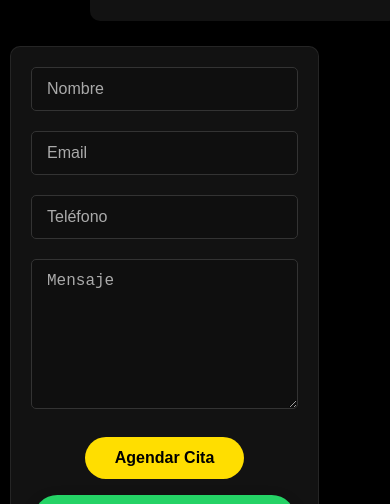
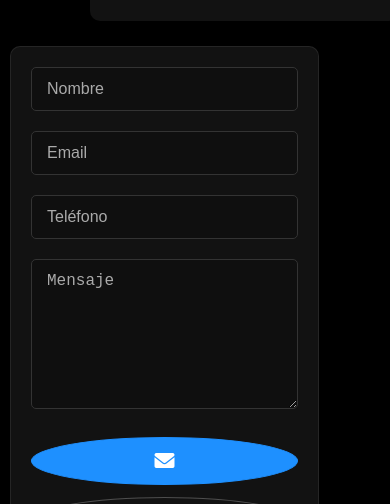
Before and after one commit to nahuimoreno/morreydetailing, a plain HTML site: page index.html in a window 390 px wide. Shown: the part 4517-5021 px from the top of the page. Drawn offline with Linux system fonts and the light colour scheme.

Commit message:
resuelvo conflicto y mantengo mi versión actual

```diff
--- a/index.html
+++ b/index.html
@@ -186,8 +186,12 @@
                             <textarea placeholder="Mensaje" required></textarea>
                         </div>
                         <div class="form-actions">
-                            <button type="submit" class="btn btn-primary btn-cta">Agendar Cita</button>
-                            <a href="https://wa.me/5491156359321?text=Hola%20Morrey%20Detailing,%20quiero%20agendar%20una%20cita" class="btn btn-whatsapp" target="_blank" rel="noopener noreferrer"><i class="fab fa-whatsapp"></i> Chatear por WhatsApp</a>
+                            <button type="submit" class="btn btn-email btn-icon" aria-label="Enviar por email">
+                                <i class="fas fa-envelope"></i>
+                            </button>
+                            <a href="https://wa.me/5491156359321?text=Hola%20Morrey%20Detailing,%20quiero%20agendar%20una%20cita" class="btn btn-whatsapp btn-icon" target="_blank" rel="noopener noreferrer" aria-label="WhatsApp">
+                                <i class="fab fa-whatsapp"></i>
+                            </a>
                         </div>
                     </form>
                 </div>
--- a/styles.css
+++ b/styles.css
@@ -717,6 +717,36 @@ footer {
     font-size: 1rem; /* igual que el texto para misma altura visual */
 }
 
+/* Variante de icono: mismo tamaño para email y WhatsApp */
+.btn-icon {
+    display: inline-flex;
+    align-items: center;
+    justify-content: center;
+    width: 48px;
+    height: 48px;
+    border-radius: 50%;
+    padding: 0;
+    border: 1px solid rgba(255, 255, 255, 0.25);
+    background: transparent;
+}
+.btn-icon i { font-size: 20px; line-height: 1; }
+.btn-icon:hover { transform: translateY(-2px); box-shadow: 0 5px 15px rgba(255,255,255,0.12); }
+
+/* WhatsApp como solo logo */
+.btn-whatsapp.btn-icon {
+    background: transparent;
+    border-color: rgba(255, 255, 255, 0.25);
+    box-shadow: none;
+}
+.btn-whatsapp.btn-icon i { color: #25D366; font-size: 22px; }
+
+/* Email azul y blanco */
+.btn-email.btn-icon {
+    background: #1E90FF;
+    border-color: #1E90FF;
+}
+.btn-email.btn-icon i { color: #fff; }
+
 .form-actions {
     display: flex;
     justify-content: center;
@@ -964,6 +994,27 @@ footer {
         font-size: 1.3rem;
         margin-right: 12px;
     }
+
+    /* Centrado y orden en Contacto (móviles) */
+    .contact-info {
+        text-align: center;
+    }
+    .contact-info .info-item {
+        justify-content: center;
+    }
+    .contact-form {
+        text-align: center;
+    }
+    .contact-form .form-actions {
+        display: flex;
+        flex-direction: column;
+        align-items: center;
+        gap: 12px;
+    }
+    .contact-form .form-actions .btn {
+        width: 100%;
+        max-width: 320px;
+    }
 }
 /* Footer centrado con navegación horizontal */
 footer .footer-content {
```
